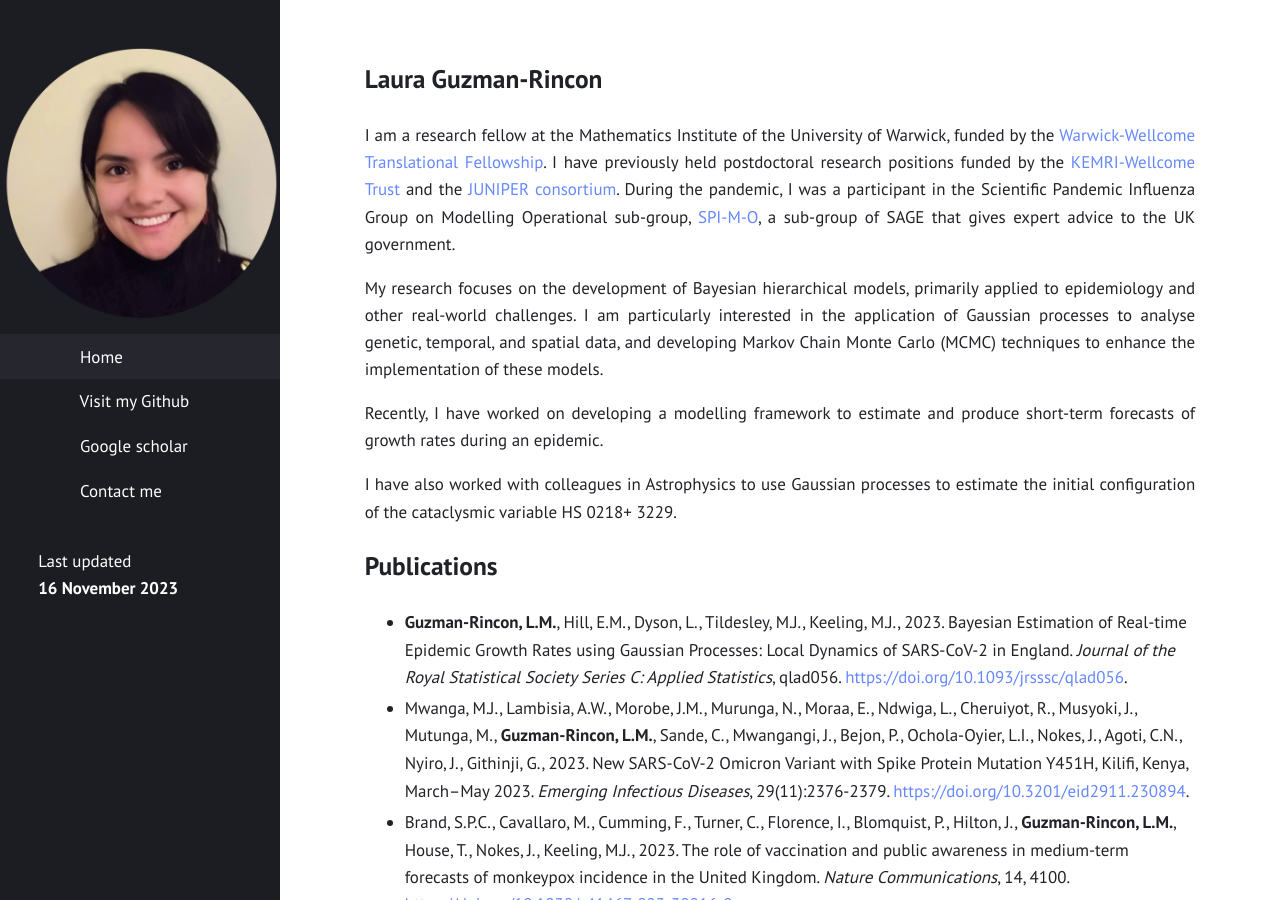
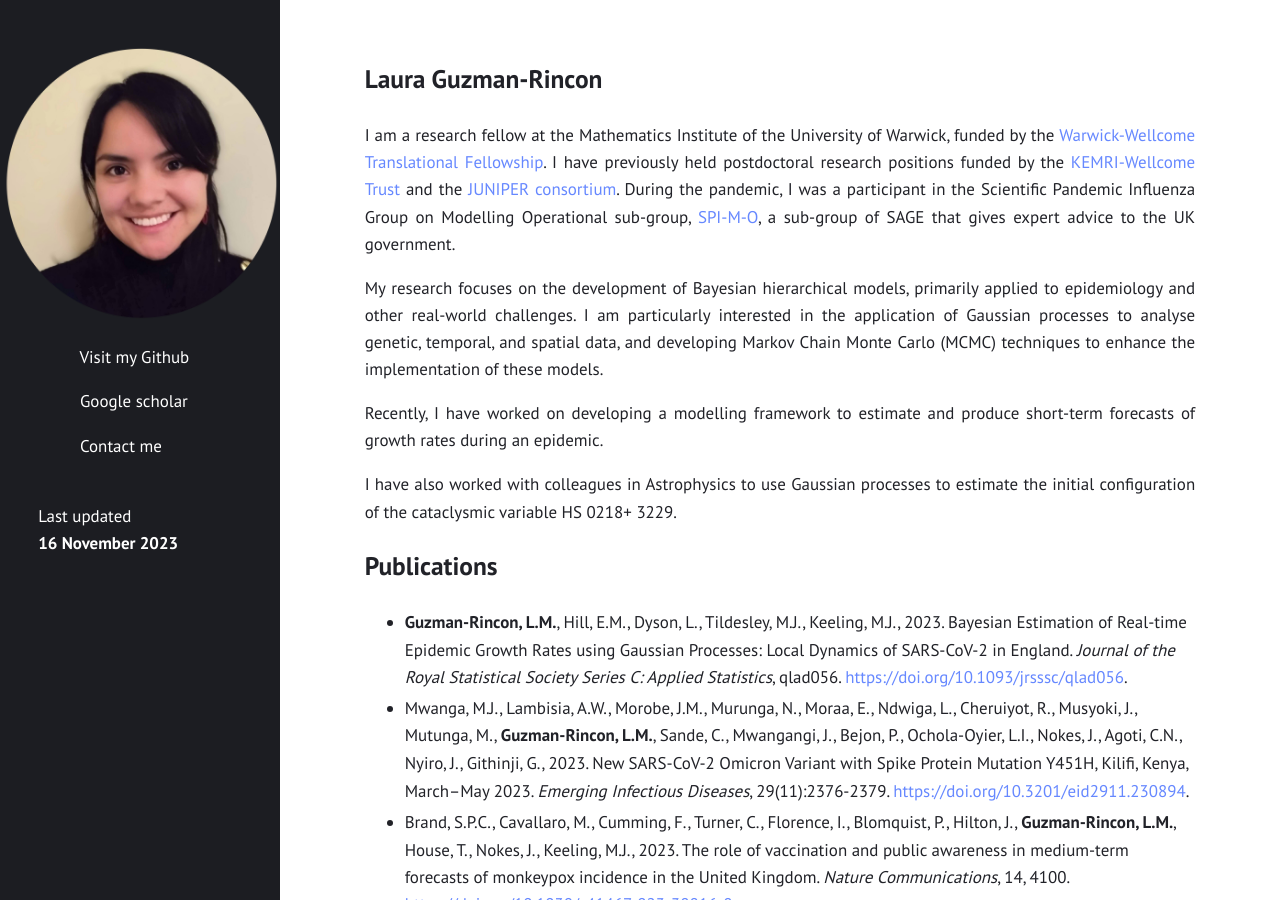
Before and after one commit to lauraguzmanrincon/lauraguzmanrincon.github.io, a Jekyll site: the page built from index.md, in a window 1280 px wide and 900 px high. Built offline with Jekyll 4.4.1, drawn with Linux system fonts in a browser that asks for light colours.

Commit message:
Update sidebar.html

```diff
--- a/_includes/sidebar.html
+++ b/_includes/sidebar.html
@@ -1,17 +1,19 @@
 <link rel="stylesheet" href="{{ "/assets/css/sidebar.css" | relative_url }}" media="screen and (min-width: 70em)">
 <aside style="display: none">
   <nav>
-    <img src="/files/Photo.png" class="img-circle" alt="LGR">
+    <img src="files/Photo.png" alt="JSC">
+  {% if site.navi %}
   {%- for item in site.navigation -%}
     {%- assign node = site.pages | where: "name", item.file | first -%}
     {%- assign url = item.url | default: node.url -%}
     {%- assign title = item.title | default: node.title -%}
-    {%- assign icon = item.icon | default: item.icon -%}
+    {%- assign icon = item.icon | default: item.sidebaricon -%}
     <a aria-label="{{ title }}" href="{{ url | relative_url }}" {% if url == page.url %}class="selected"{% endif %}>
       <svg aria-hidden="true" class="icon"><use xlink:href="{{ "/assets/fontawesome/icons.svg" | relative_url }}#{{ icon }}"></use></svg>
       <span aria-hidden="true">{{ title }}</span>
     </a>
   {%- endfor -%}
+  {% endif %}
   {%- for item in site.external -%}
     {%- assign node = site.pages | where: "name", item.file | first -%}
     {%- assign url = item.url | default: node.url -%}
```
